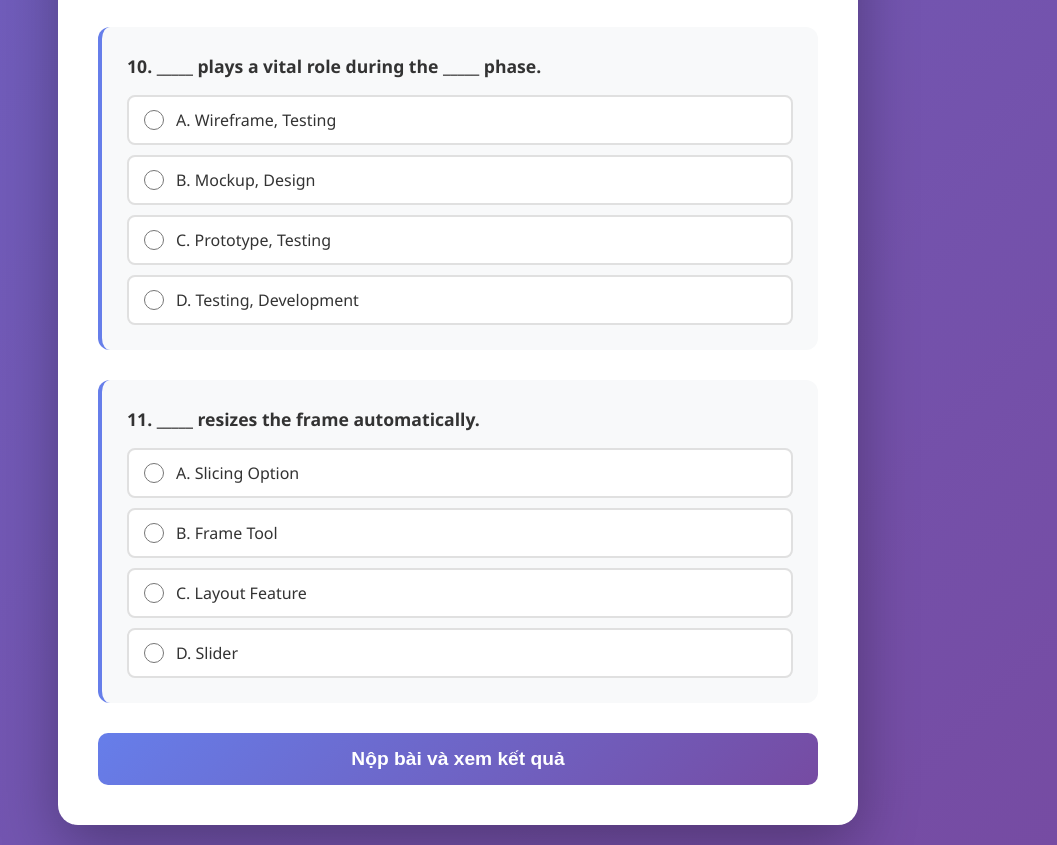
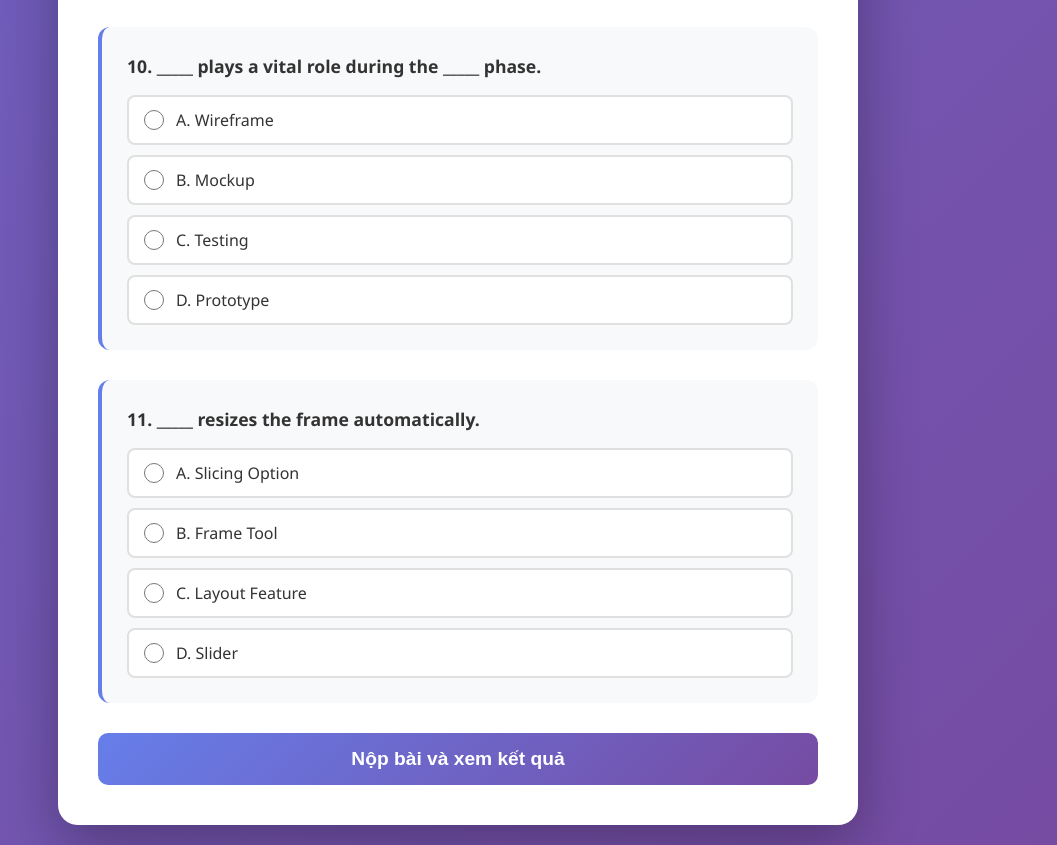
Before and after one commit to lenhatlinhgit/uiuxtesting, a plain HTML site: page index.html in a window 1280 px wide. Shown: the part 3431-4276 px from the top of the page, without its empty margins (182-1239 px from the left). Drawn offline with Linux system fonts and the light colour scheme.

Commit message:
Update index.html

```diff
--- a/index.html
+++ b/index.html
@@ -460,19 +460,19 @@
                 <div class="options">
                     <div class="option">
                         <input type="radio" name="q10" value="A" id="q10a">
-                        <label for="q10a">A. Wireframe, Testing</label>
+                        <label for="q10a">A. Wireframe</label>
                     </div>
                     <div class="option">
                         <input type="radio" name="q10" value="B" id="q10b">
-                        <label for="q10b">B. Mockup, Design</label>
+                        <label for="q10b">B. Mockup</label>
                     </div>
                     <div class="option">
                         <input type="radio" name="q10" value="C" id="q10c">
-                        <label for="q10c">C. Prototype, Testing</label>
+                        <label for="q10c">C. Testing</label>
                     </div>
                     <div class="option">
                         <input type="radio" name="q10" value="D" id="q10d">
-                        <label for="q10d">D. Testing, Development</label>
+                        <label for="q10d">D. Prototype</label>
                     </div>
                 </div>
                 <div class="feedback"></div>
```
